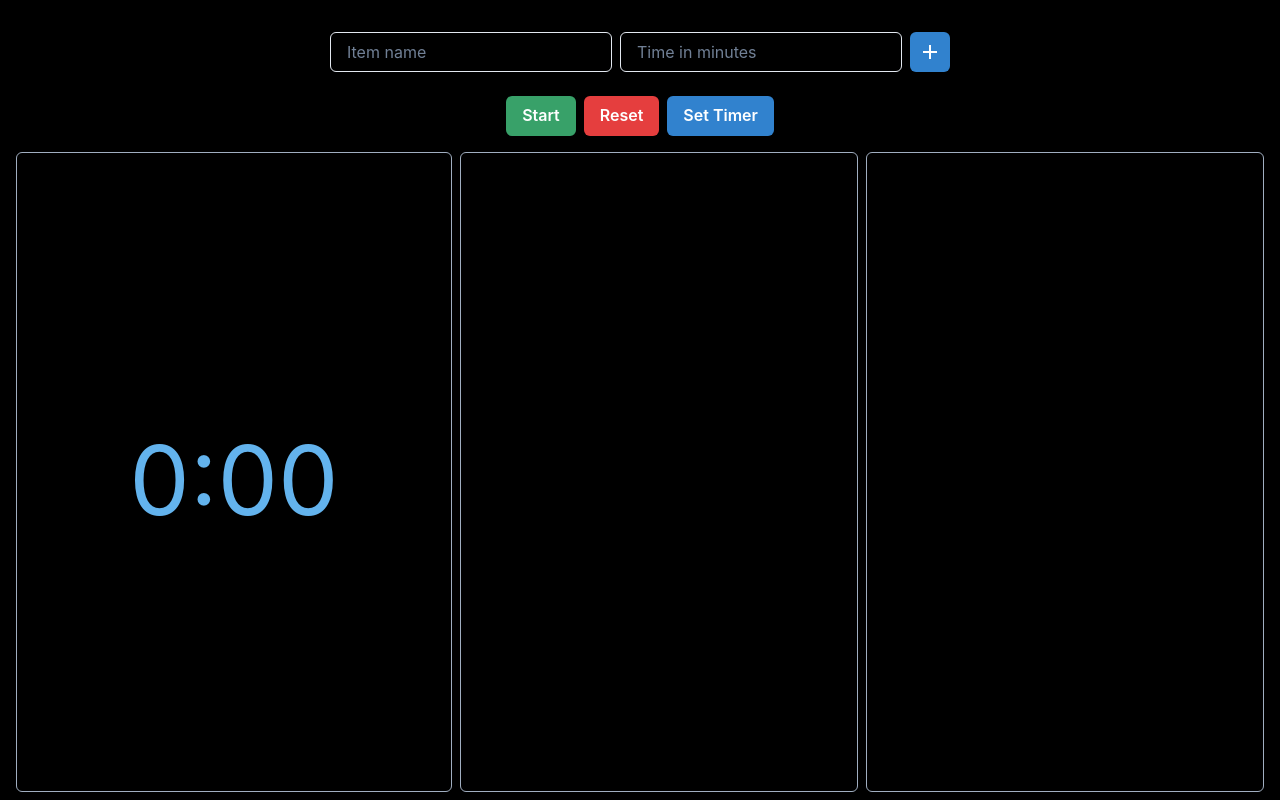
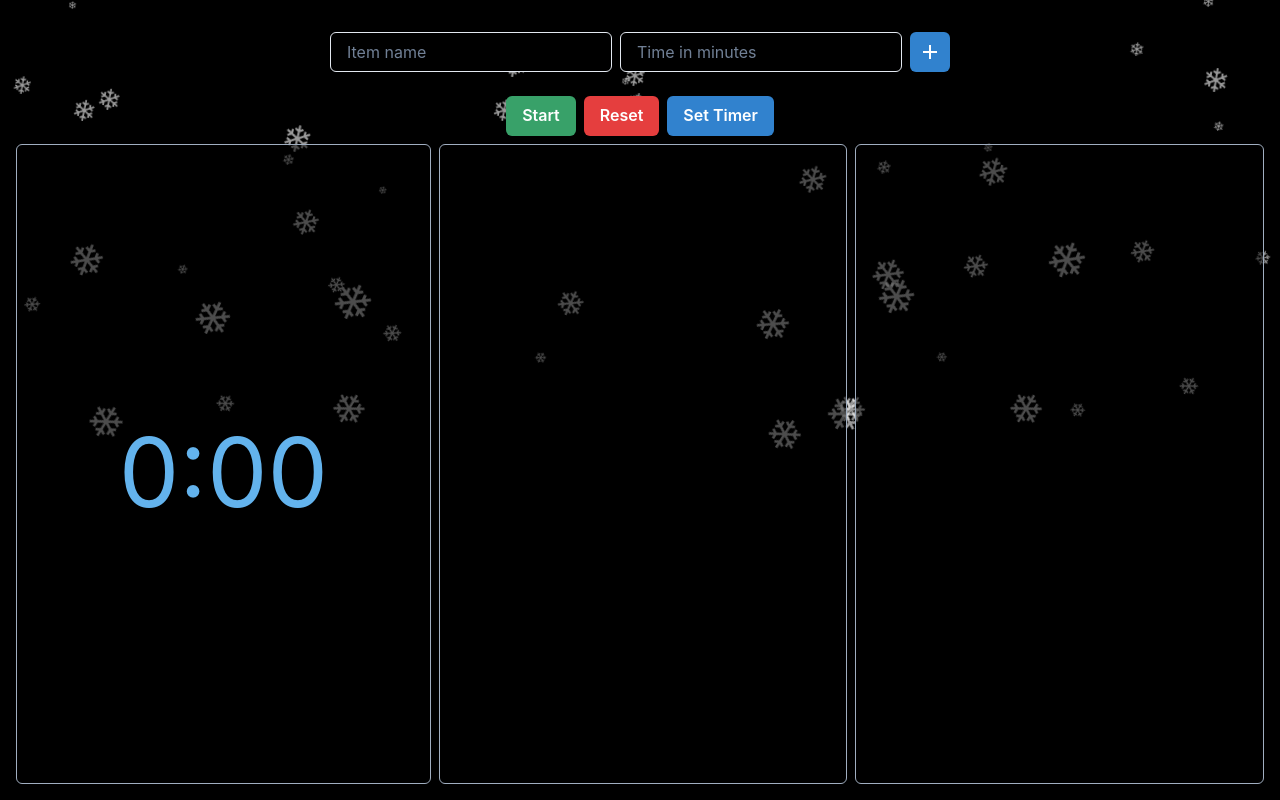
Before and after one commit to JamesMcCullough-AAO/cooking-timer, a React (Create React App) app: page / in a window 1280 px wide. Built offline with nearby package versions, Linux system fonts and the light colour scheme.

Commit message:
tidying and formatting

```diff
--- a/src/App.tsx
+++ b/src/App.tsx
@@ -3,6 +3,7 @@ import { AddItemForm } from './components/AddItemForm';
 import { Item, ItemList } from './components/ItemList';
 import { Box, Button, HStack, Text, VStack } from '@chakra-ui/react';
 import { EditItemModal } from './components/EditItemModal';
+import Snowflake from './components/Snowflakes';
 
 const App: React.FC = () => {
   const [items, setItems] = useState<Item[]>([]);
@@ -65,12 +66,15 @@ const App: React.FC = () => {
   }, [isTimerActive, masterTimer]);
 
   return (
+    <div>
+<Snowflake />
     <VStack
     backgroundColor="black"
     color="white"
     flex="1"
     height="100vh"
     padding="4"
+    zIndex="1"
     >
       <AddItemForm onAdd={addItem} />
       <HStack
@@ -79,6 +83,7 @@ const App: React.FC = () => {
       >
       <Button
         colorScheme={isTimerActive ? 'red' : 'green'}
+        zIndex="1"
         onClick={() =>
           {
             if(isTimerActive) {
@@ -87,7 +92,6 @@ const App: React.FC = () => {
               setIsTimerActive(true)
             }
           }
-
           }
         mt="4"
         disabled={isTimerActive}
@@ -96,6 +100,7 @@ const App: React.FC = () => {
       </Button>
       <Button
         colorScheme="red"
+        zIndex="1"
         onClick={() => {
           setIsTimerActive(false);
           // Reset the master timer to the highest duration
@@ -109,6 +114,7 @@ const App: React.FC = () => {
       </Button>
       <Button
         colorScheme="blue"
+        zIndex="1"
         onClick={() => {
           const time = prompt('Set the Time in Minutes');
           if (time) {
@@ -129,15 +135,19 @@ const App: React.FC = () => {
       height="100%"
       >
         <Box
-         mt="4"
+         backgroundColor="rgba(0, 0, 0, 0.5)"
+         zIndex="1"
          flex="1"
-         alignItems="start"
-         border="1px" borderColor="gray.400" borderRadius="md" p="4" height="100%"
+         alignItems="center"
+         border="1px"
+         borderColor="gray.400"
+         borderRadius="md"
          display="flex"
          justifyContent="center"
          flexDirection="column"
+          height="100%"
         >
-      <Text fontSize="8xl" mt="4" textAlign="center" width="100%"
+      <Text fontSize="8xl" mt="4" textAlign="center" width="100%" zIndex="1"
       color={isTimerActive ? 'white': 'blue.300'}
       >
         {Math.floor(masterTimer / 60)}:{(masterTimer % 60).toString().padStart(2, '0')}
@@ -161,6 +171,7 @@ const App: React.FC = () => {
         onSave={handleSave}
       />
     </VStack>
+    </div>
   );
 };
 
--- a/src/components/AddItemForm.tsx
+++ b/src/components/AddItemForm.tsx
@@ -26,18 +26,23 @@ export const AddItemForm: React.FC<AddItemFormProps> = ({ onAdd, initialName = '
           placeholder="Item name"
           value={name}
           onChange={(e) => setName(e.target.value)}
+          zIndex="1"
+          backgroundColor="black"
         />
         <Input
           placeholder="Time in minutes"
           type="number"
           value={time}
           onChange={(e) => setTime(e.target.value)}
+          zIndex="1"
+          backgroundColor="black"
         />
         <IconButton
         aria-label="Add item"
         icon={<AddIcon />}
         type="submit"
         colorScheme="blue"
+        zIndex="1"
         />
       </HStack>
     </form>
--- a/src/components/ItemList.tsx
+++ b/src/components/ItemList.tsx
@@ -74,7 +74,7 @@ export interface Item {
         backgroundColor="black"
         color="white"
         >
-        <VStack mt="4" flex="1" alignItems="start" border="1px" borderColor="gray.400" borderRadius="md" p="4" height="100%"
+        <VStack flex="1" alignItems="start" border="1px" borderColor="gray.400" borderRadius="md" p="4" height="100%" zIndex="1" backgroundColor="rgba(0, 0, 0, 0.5)"
         >
         {itemsToStart.map((item, index) => {
           const beginIn = Math.max(masterTimer - item.duration, 0);
@@ -94,7 +94,7 @@ export interface Item {
           );
         })}
       </VStack>
-      <VStack mt="4" flex="1" alignItems="start" border="1px" borderColor="gray.400" borderRadius="md" p="4" height="100%">
+      <VStack flex="1" alignItems="start" border="1px" borderColor="gray.400" borderRadius="md" p="4" height="100%" zIndex="1" backgroundColor="rgba(0, 0, 0, 0.5)">
           {itemsInProgress.map((item, index) => {
             return (
                 <Box
--- /dev/null
+++ b/src/components/Snowflakes.tsx
@@ -0,0 +1,23 @@
+import { useMemo } from 'react';
+
+const Snowflake = () => {
+  const snowflakes = useMemo(() => {
+    return Array.from({ length: 100 }).map((_, index) => (
+      <div
+        key={index}
+        className="snowflake"
+        style={{
+          left: `${Math.random() * 100}%`,
+          animationDelay: `${Math.random() * 10}s`,
+          fontSize: `${Math.random() * 40 + 10}px`,
+        }}
+      >
+        ❄
+      </div>
+    ));
+  }, []); // The empty array ensures this only runs once
+
+  return <>{snowflakes}</>;
+};
+
+export default Snowflake;
--- a/src/index.css
+++ b/src/index.css
@@ -11,3 +11,22 @@ code {
   font-family: source-code-pro, Menlo, Monaco, Consolas, 'Courier New',
     monospace;
 }
+
+@keyframes snowfall {
+  0% { top: -10%; }
+  100% { top: 100%;
+    rotate: 60deg; }
+}
+
+.snowflake {
+  position: fixed;
+  top: -30%;
+  z-index: 1; /* Adjust as needed to ensure snowflakes are in the background */
+  opacity: 0.6; /* Adjust for desired transparency */
+  color: #FFF; /* Snowflake color */
+  font-size: 1em; /* Adjust for size of snowflakes */
+  animation-name: snowfall;
+  animation-duration: 10s; /* Adjust for speed of falling */
+  animation-timing-function: linear;
+  animation-iteration-count: infinite;
+}
```
